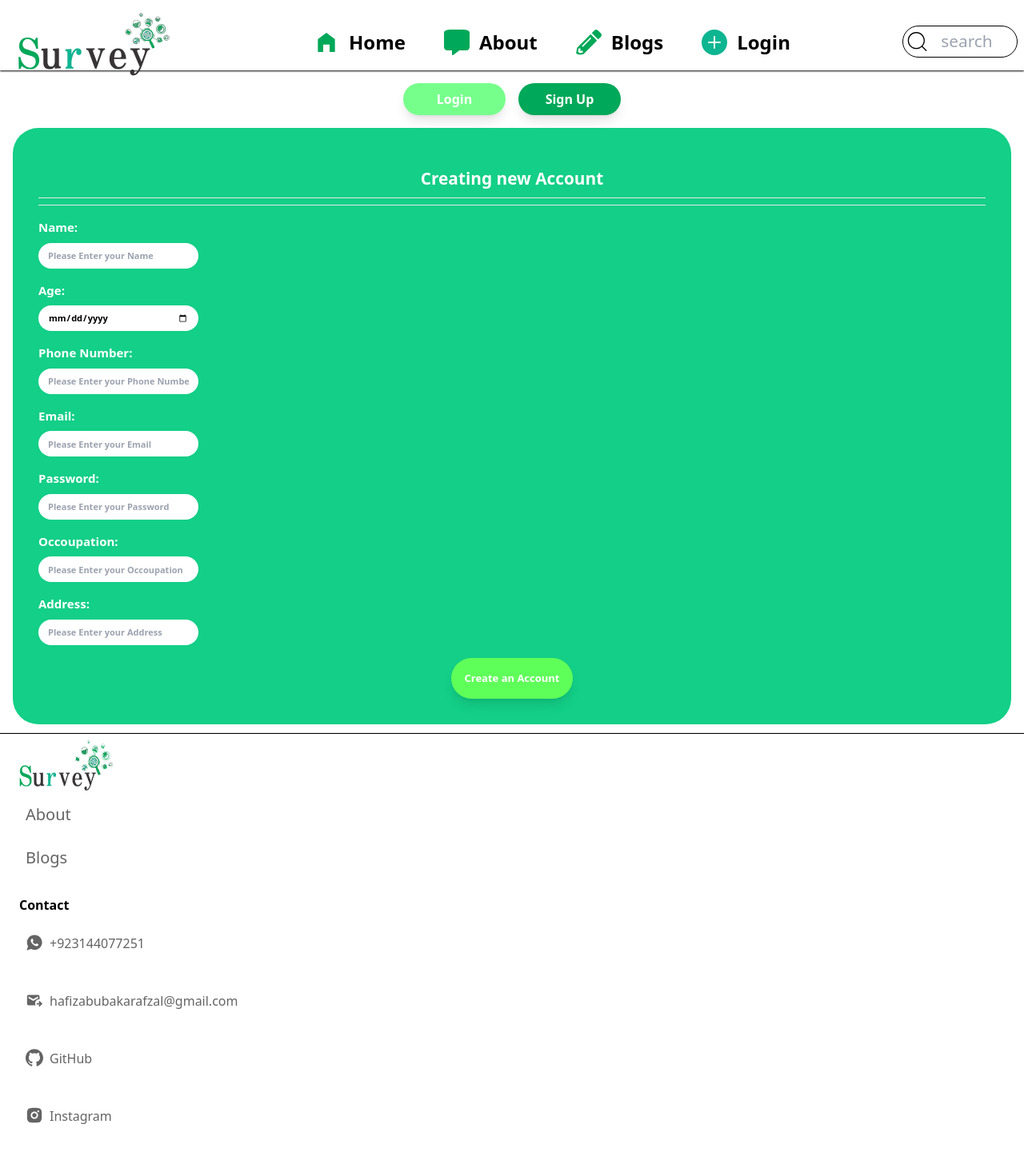
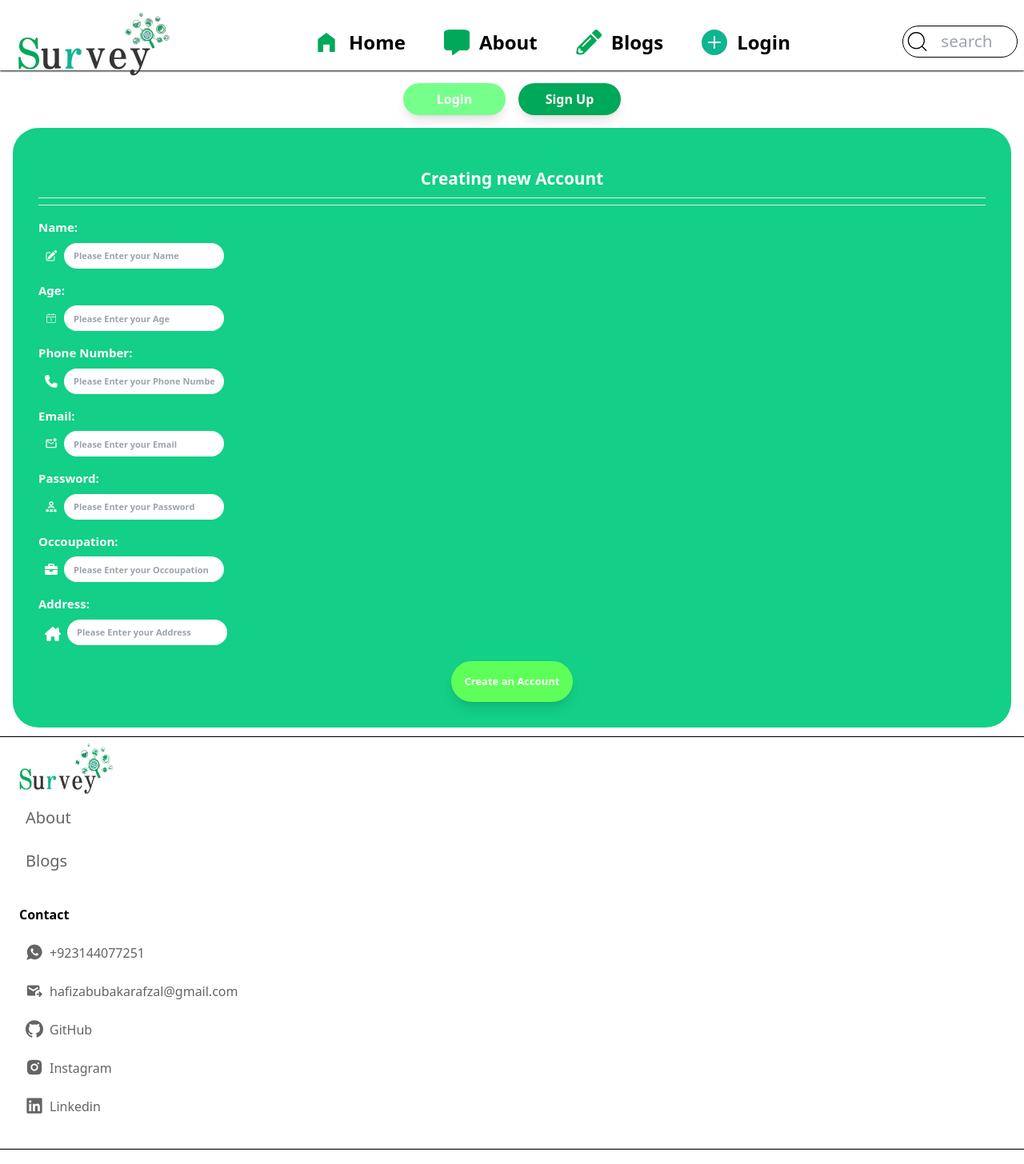
Before and after one commit to abubkar-afzal/survey, a Next.js app: page /components/signup in a window 1280 px wide. Shown: the top 1456 px of the page at 80% size. Built offline with nearby package versions, Linux system fonts and the light colour scheme.

Commit message:
adding links and blogs page
There I add links, icons and our product page up coming I will add backend. And I make research about avatars mean animation logo this will very hard I try my best to add them but I don't make promise to add them.

```diff
--- a/pages/components/blogs.js
+++ b/pages/components/blogs.js
@@ -1,8 +1,25 @@
 import React from "react";
+import blogimg from "../../public/survey-logo.png"
+import Image from "next/image";
 
 const Blogs =()=>{
     return(
-        <></>
+        <>
+        <div className="justify-items-center">
+
+                <div className="sm:text-[1.7rem] sm:font-bold ">BLOGS</div>
+
+                <hr  className="h-[1.3px] w-[100vw] bg-black my-2"/>
+                <hr  className="h-[1.3px] w-[100vw] bg-black my-2"/>
+
+                <div className="sm:w-[250] sm:h-[250] bg-[---c9] place-content-center text-center items-center rounded-[2rem] flex flex-col">
+                    <Image src={blogimg} alt="blogImage" width={300} height={300} className="sm:w-[150px] sm:h-[150px] m-2" />
+                    <div className="w-full h-[6rem]">
+                    <div className="bg-[---c3] w-full sm:h-[6rem] sm:rounded-b-[2rem] text-white  p-2">This is our Survey Blog</div>
+                    </div>
+                </div>
+        </div>
+        </>
     )
 }
 export default Blogs;
--- a/pages/components/footer.js
+++ b/pages/components/footer.js
@@ -6,6 +6,8 @@ import { MdOutgoingMail } from "react-icons/md";
 import { SiGithub } from "react-icons/si";
 import { RiInstagramFill } from "react-icons/ri";
 import { FaLinkedin } from "react-icons/fa6";
+import Link from "next/link";
+
 const Footer = () => {
   return (
     <>
@@ -18,35 +20,50 @@ const Footer = () => {
         </div>
 
         <div className="">
+        <Link href={`http://localhost:3000/components/about`}>
           <div className=" ml-2">
             <span className="sm:flex px-2 sm:hover:underline sm:text-[---fo1] hover:text-black sm:text-[20px]">About</span><br/>
 
           </div>
+        </Link>
         </div>
+
         <div>
+        <Link href={`http://localhost:3000/components/blogs`}>
           <div className=" ml-2">
             <span className="sm:flex px-2 sm:hover:underline sm:text-[---fo1] hover:text-black sm:text-[20px]">Blogs</span><br/>
 
           </div>
+          </Link>
         </div>
         <div>
-          <div className="my-2 space-y-6 ml-2 h-auto">
-            <span className="font-bold">Contact</span><br/>
-            <span className="sm:flex px-2 sm:hover:underline sm:text-[---fo1] hover:text-black">
+          <div className="my-4 ml-2 h-auto">
+            <span className="font-bold">Contact</span>
+            <br/>
+            <br />
+          <Link href={`https://wa.me/send?phone=923144077251&text=welcome`}>
+            <span className="sm:flex px-2 sm:hover:underline sm:text-[---fo1] hover:text-[---wa]">
              <IoLogoWhatsapp className="sm:text-[22px] mr-2"/> +923144077251
-            </span><br/>
-            <span className="sm:flex px-2 sm:hover:underline sm:text-[---fo1] hover:text-black">
+            </span><br/></Link>
+            <Link href={`mailto:hafizabubakarafzal@gmail.com`}>
+            <span className="sm:flex px-2 sm:hover:underline sm:text-[---fo1] hover:text-[---em]">
              <MdOutgoingMail className="sm:text-[22px] mr-2"/> hafizabubakarafzal@gmail.com
-            </span><br/>
-            <span className="sm:flex px-2 sm:hover:underline sm:text-[---fo1] hover:text-black">
+            </span><br/></Link>
+            <Link href={`https://github.com/abubkar-afzal`}>
+
+            <span className="sm:flex px-2 sm:hover:underline sm:text-[---fo1] hover:text-[---gh]">
               <SiGithub className="sm:text-[22px] mr-2"/>GitHub
-            </span><br/>
-            <span className="sm:flex px-2 sm:hover:underline sm:text-[---fo1] hover:text-black">
+            </span><br/></Link>
+            <Link href={`https://www.instagram.com/mr.syco.1?igsh=MWdmYXlsamozMDd0dw==`}>
+
+            <span className="sm:flex px-2 sm:hover:underline sm:text-[---fo1] hover:text-[---ig]">
              <RiInstagramFill className="sm:text-[22px] mr-2"/> Instagram
-            </span><br/>
-            <span className="sm:flex px-2 sm:hover:underline sm:text-[---fo1] hover:text-black">
+            </span><br/></Link>
+            <Link href={`/`}>
+
+            <span className="sm:flex px-2 sm:hover:underline sm:text-[---fo1] hover:text-[---ln]">
               <FaLinkedin className="sm:text-[22px] mr-2"/>Linkedin
-            </span><br/>
+            </span><br/></Link>
           </div>
         </div>
       </div>
--- a/pages/components/forgot.js
+++ b/pages/components/forgot.js
@@ -1,6 +1,8 @@
 import React, { useState } from "react";
 import Link from "next/link";
 import { useRouter } from "next/router";
+import { MdOutlineMarkEmailUnread } from "react-icons/md";
+
 
 const Forgot = () => {
   const router = useRouter();
@@ -42,18 +44,20 @@ const Forgot = () => {
             </div>
              <div className="text-left">
                           <div className="sm:text-[15px] my-2"> Email:</div>
+                          <div className="flex">
+                          <MdOutlineMarkEmailUnread className="text-white m-2"/>
                           <input
                             onChange={(e) => {
-                  setemail(e.target.value);
+                              setEmail(e.target.value);
                             }}
                             placeholder="Please Enter your Email"
                             type="email"
-                name="Phone"
+                            name="Email"
                             value={email}
-                id="Phone"
-                htmlFor="Phone"
+                            id="Email"
+                            htmlFor="Email"
                             className="bg-[---c4] sm:rounded-[2rem] text-black sm:h-[2rem] sm:px-3 sm:text-[11px] sm:w-[11rem]"
-              />
+                          /></div>
                         </div>
 
 
--- a/pages/components/home.js
+++ b/pages/components/home.js
@@ -1,4 +1,5 @@
 import React, { useState } from "react";
+import Link from "next/link";
 
 const Home = () => {
     const [input,setinput] =useState("");
@@ -9,7 +10,11 @@ const Home = () => {
         <div className="sm:bg-[---c2] sm:text-[---c4] sm:font-bold p-2 sm:h-[8rem] sm:overflow-y-scroll text-center scroll-auto">
           <p>
             First I want to <a className="sm:text-[---c5] font-black  stroke-black sm:text-[18px] ">Introduce</a> my self. I am a student of
-            ICS <a className="sm:text-[---c5] font-black">Statistics</a> Part_II in <a className="underline font-semibold hover:cursor-pointer">Govt Islamia College Railway road Lahore</a>.
+            ICS <a className="sm:text-[---c5] font-black">Statistics</a> Part_II in  <Link href={`https://maps.app.goo.gl/rZwTdKpLKLXEp9Jq5`}
+             className="sm:underline hover:text-[---f1]">
+              Govt, Islmaia College Railway Road, Lahore, Pakistan
+
+          </Link>.
           </p>
 
           <p className="mt-[8px] pb-2">
--- a/pages/components/signup.js
+++ b/pages/components/signup.js
@@ -1,6 +1,13 @@
 import React, { useState } from "react";
 import Link from "next/link";
 import { useRouter } from "next/router";
+import { HiPencilSquare } from "react-icons/hi2";
+import { CiCalendarDate } from "react-icons/ci";
+import { FaPhone } from "react-icons/fa6";
+import { TbPasswordUser } from "react-icons/tb";
+import { FaBriefcase } from "react-icons/fa";
+import { FaHouseChimney } from "react-icons/fa6";
+import { MdOutlineMarkEmailUnread } from "react-icons/md";
 
 const SignUp = () => {
   const router = useRouter();
@@ -48,6 +55,8 @@ const SignUp = () => {
             </div>
             <div className="text-left">
               <div className="sm:text-[15px] my-2"> Name:</div>
+              <div className="flex">
+                            <HiPencilSquare className="text-white m-2"/>
               <input
                 onChange={(e) => {
                   setName(e.target.value);
@@ -59,25 +68,29 @@ const SignUp = () => {
                 id="Name"
                 htmlFor="Name"
                 className="bg-[---c4] sm:rounded-[2rem] text-black sm:h-[2rem] sm:px-3 sm:text-[11px] sm:w-[11rem]"
-              />
+              /></div>
             </div>
             <div className="text-left">
               <div className="sm:text-[15px] my-2"> Age:</div>
+              <div className="flex">
+              <CiCalendarDate className="text-white m-2"/>
               <input
                 onChange={(e) => {
                   setAge(e.target.value);
                 }}
                 placeholder="Please Enter your Age"
-                type="date"
+                type="number"
                 name="Age"
                 value={Age}
                 id="Age"
                 htmlFor="Age"
                 className="bg-[---c4] sm:rounded-[2rem] text-black sm:h-[2rem] sm:px-3 sm:text-[11px] sm:w-[11rem]"
-              />
+              /></div>
             </div>
             <div className="text-left">
               <div className="sm:text-[15px] my-2"> Phone Number:</div>
+              <div className="flex">
+              <FaPhone className="text-white m-2"/>
               <input
                 onChange={(e) => {
                   setPhone(e.target.value);
@@ -89,10 +102,12 @@ const SignUp = () => {
                 id="Phone"
                 htmlFor="Phone"
                 className="bg-[---c4] sm:rounded-[2rem] text-black sm:h-[2rem] sm:px-3 sm:text-[11px] sm:w-[11rem]"
-              />
+              /></div>
             </div>
             <div className="text-left">
               <div className="sm:text-[15px] my-2"> Email:</div>
+              <div className="flex">
+              <MdOutlineMarkEmailUnread className="text-white m-2"/>
               <input
                 onChange={(e) => {
                   setEmail(e.target.value);
@@ -104,10 +119,12 @@ const SignUp = () => {
                 id="Email"
                 htmlFor="Email"
                 className="bg-[---c4] sm:rounded-[2rem] text-black sm:h-[2rem] sm:px-3 sm:text-[11px] sm:w-[11rem]"
-              />
+              /></div>
             </div>
             <div className="text-left">
               <div className="sm:text-[15px] sm:my-2"> Password:</div>
+              <div className="flex">
+              <TbPasswordUser className="text-white m-2"/>
               <input
                 onChange={(e) => {
                   setPassword(e.target.value);
@@ -119,10 +136,12 @@ const SignUp = () => {
                 placeholder="Please Enter your Password"
                 htmlFor="Password"
                 className="bg-[---c4] text-black rounded-[2rem] sm:h-[2rem] sm:px-3 sm:text-[11px] sm:w-[11rem]"
-              />
+              /></div>
             </div>
             <div className="text-left">
               <div className="sm:text-[15px] my-2"> Occoupation:</div>
+              <div className="flex">
+              <FaBriefcase className="text-white m-2"/>
               <input
                 onChange={(e) => {
                   setOccoupation(e.target.value);
@@ -134,10 +153,12 @@ const SignUp = () => {
                 id="Occoupation"
                 htmlFor="Occoupation"
                 className="bg-[---c4] sm:rounded-[2rem] text-black sm:h-[2rem] sm:px-3 sm:text-[11px] sm:w-[11rem]"
-              />
+              /></div>
             </div>
             <div className="text-left">
               <div className="sm:text-[15px] my-2"> Address:</div>
+              <div className="flex">
+              <FaHouseChimney className="text-white text-[20px] m-2"/>
               <input
                 onChange={(e) => {
                   setAddress(e.target.value);
@@ -149,7 +170,7 @@ const SignUp = () => {
                 id="Address"
                 htmlFor="Address"
                 className="bg-[---c4] sm:rounded-[2rem] text-black sm:h-[2rem] sm:px-3 sm:text-[11px] sm:w-[11rem]"
-              />
+              /></div>
             </div>
 
             <button className="bg-[---c5] hover:bg-[---h5] p-4 mb-2 w-auto rounded-[2rem] font-bold shadow-lg text-[---c4] text-[13px]  ">
```
Also changed, not shown: pages/components/about.js (+57 -22 lines), pages/components/login.js (+17 -10 lines). Lines whose indentation alone changed are shown as unchanged.
